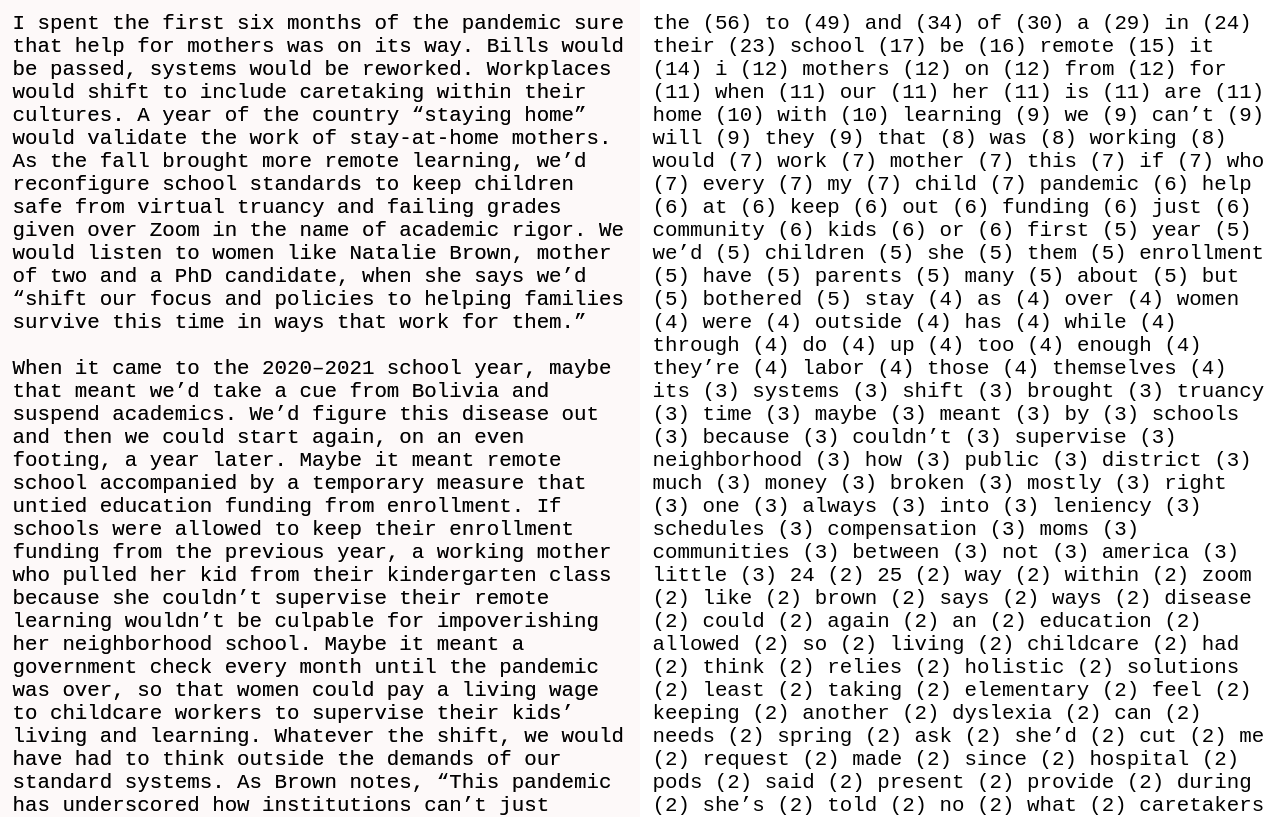
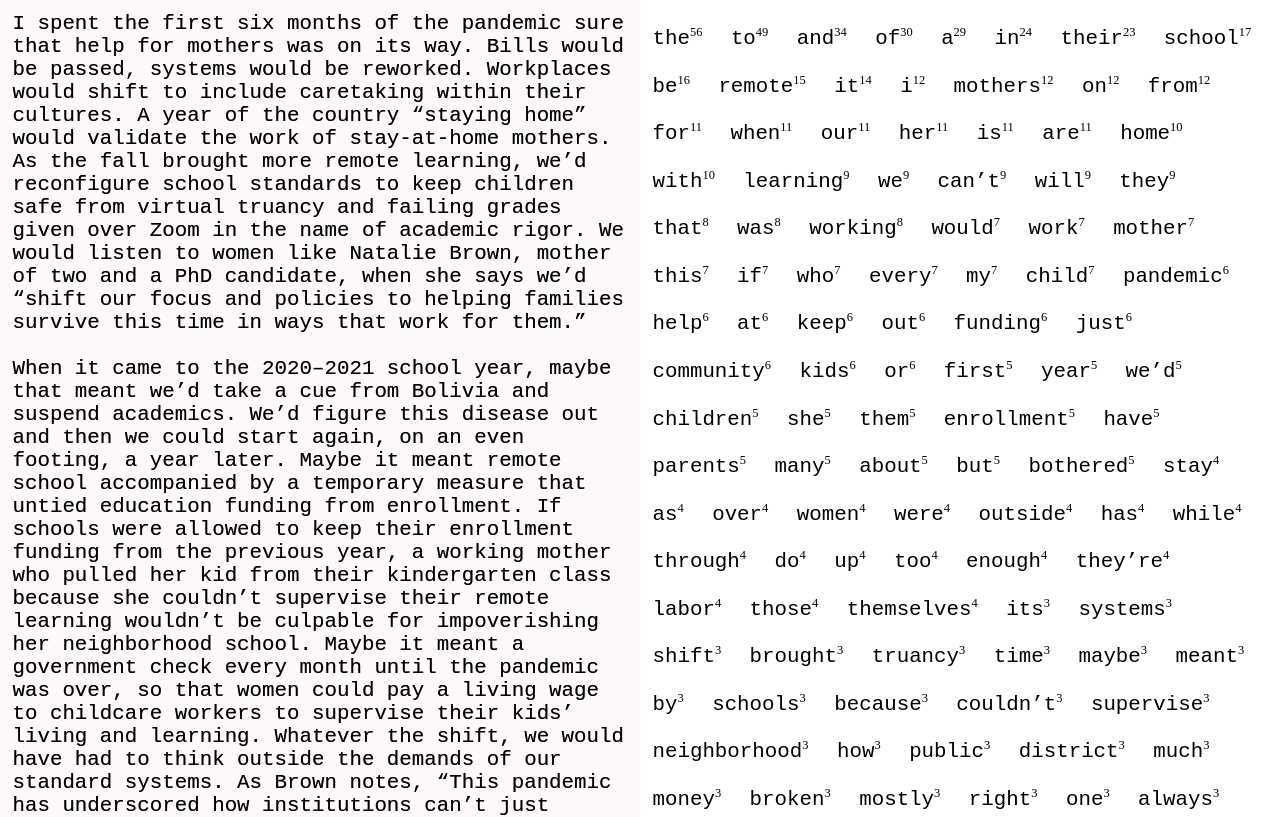
Before and after one commit to tartrsn/vocabulizer-frontend, a React (Create React App) app: page / in a window 1280 px wide. Shown: the top 817 px of the page. Built offline with nearby package versions, Linux system fonts and the light colour scheme.

Commit message:
Improve highlighter

```diff
--- a/src/components/App/App.tsx
+++ b/src/components/App/App.tsx
@@ -1,12 +1,14 @@
 import React, { useState, useMemo } from 'react'
+import { flatten, map, pipe, prop, sort, tap } from 'ramda'
 import faker from 'faker'
 import BEM from '../../utils/BEM'
 import TextArea from '../TextArea/TextArea'
-import { DictionaryItem, getDictionaryFromSrc, Range } from '../../utils/getDictionaryFromSrc'
+import { DictionaryItem, getDictionaryFromSrc } from '../../utils/getDictionaryFromSrc'
+import { mergeIntervals, Range } from '../../utils/inrervals'
+import { Dictionary } from '../Dictianary/Dictionary'
 import { Highlighter } from '../Highlighter/Highlighter'
 
 import './App.css'
-import { Dictionary } from '../Dictianary/Dictionary'
 
 const b = BEM('App')
 
@@ -39,7 +41,16 @@ const App: React.FunctionComponent<{}> = () => {
   const [src, setSrc] = useState<string>(sample)
   const dictionary = useMemo(() => getDictionaryFromSrc(src), [src])
   const [selectedWords, seSelectedWords] = useState<DictionaryItem[]>([])
-  const highlighters = useMemo<Range[]>(() => selectedWords[0]?.entriesInSrc ?? [], [selectedWords, dictionary, src])
+  const highlighters = useMemo<Range[]>(
+    () =>
+      pipe(
+        map<DictionaryItem, Range[]>(({ entriesInSrc }) => entriesInSrc),
+        flatten,
+        sort<Range>((a, b) => a.start - b.start),
+        mergeIntervals,
+      )(selectedWords),
+    [selectedWords, dictionary, src],
+  )
 
   return (
     <div className={b()}>
--- a/src/components/Dictianary/Dictionary.css
+++ b/src/components/Dictianary/Dictionary.css
@@ -1,3 +1,4 @@
 .Dictionary {
   padding: 1ch;
+  line-height: 2em;
 }
--- a/src/components/Dictianary/Dictionary.tsx
+++ b/src/components/Dictianary/Dictionary.tsx
@@ -16,18 +16,18 @@ type Props = {
 export const Dictionary: React.FunctionComponent<Props> = ({ dictionary, selectedWords, onSelectWords }) => (
   <div className={b()}>
     {dictionary.map((word) => (
-      <Word
-        selected={contains(word, selectedWords)}
-        key={word.dictionaryWord}
-        word={word}
-        onSelect={(word) => {
-          if (contains(word, selectedWords)) {
-            return onSelectWords?.(without([word], selectedWords))
-          } else {
-            return onSelectWords?.(append(word, selectedWords))
+      <>
+        <Word
+          selected={contains(word, selectedWords)}
+          key={word.dictionaryWord}
+          word={word}
+          onSelect={(word) =>
+            contains(word, selectedWords)
+              ? onSelectWords?.(without([word], selectedWords))
+              : onSelectWords?.(append(word, selectedWords))
           }
-        }}
-      />
+        />{' '}
+      </>
     ))}
   </div>
 )
--- a/src/components/Highlighter/Highlighter.tsx
+++ b/src/components/Highlighter/Highlighter.tsx
@@ -1,6 +1,6 @@
 import React, { useMemo } from 'react'
 import { append, flatten, isEmpty, last, map, reduce, slice } from 'ramda'
-import { Range } from '../../utils/getDictionaryFromSrc'
+import { Range } from '../../utils/inrervals'
 import './Highlighter.css'
 import BEM from '../../utils/BEM'
 
--- a/src/components/Word/Word.css
+++ b/src/components/Word/Word.css
@@ -1,6 +1,12 @@
 .Word {
   cursor: pointer;
+  margin-right: 1rem;
 }
 .Word--selected {
   background: hsla(51, 100%, 50%, 1);
 }
+
+.Word__count {
+  font-size: 0.6em;
+  font-family: 'PT Mono';
+}
--- a/src/components/Word/Word.tsx
+++ b/src/components/Word/Word.tsx
@@ -12,6 +12,6 @@ type Props = {
 
 export const Word: React.FunctionComponent<Props> = ({ word, selected, onSelect }) => (
   <span className={b({ selected })} onClick={() => onSelect?.(word)}>
-    {word.dictionaryWord} ({word.entriesInSrc.length}){' '}
+    {word.dictionaryWord}<sup className={b("count")}>{word.entriesInSrc.length}</sup>
   </span>
 )
--- a/src/utils/getDictionaryFromSrc.ts
+++ b/src/utils/getDictionaryFromSrc.ts
@@ -1,6 +1,6 @@
 import { append, flatten, groupBy, pipe, prop, reduce, sort, toLower, toPairs, unfold } from 'ramda'
+import { Range } from './inrervals'
 
-export type Range = { start: number; end: number }
 export type DictionaryItem = {
   dictionaryWord: string
   partOfSpeechTag: string
--- /dev/null
+++ b/src/utils/inrervals.ts
@@ -0,0 +1,28 @@
+import { concat, init, isEmpty, last, reduce } from 'ramda'
+
+export type Range = { start: number; end: number }
+
+export const mergeTwoIntervals = (A: Range, B: Range): Range[] => {
+  const AStart = A.start
+  const AEnd = A.end
+
+  const BStart = B.start
+  const BEnd = B.end
+
+  if (AEnd < BStart) return [A, B] // [--A--] ___ [--B--]
+  if (BEnd < AStart) return [B, A] // [--B--] ___ [--A--]
+
+  if (AStart <= BStart && AEnd >= BEnd) return [A] // [ A- [--B--] -A]
+  if (BStart <= AStart && BEnd >= AEnd) return [B] // [ B- [--A--] -B]
+
+  if (AStart <= BStart && AEnd <= BEnd) return [{ start: A.start, end: B.end }] // [A-- [B --A] --B]
+  if (BStart <= AStart && BEnd <= AEnd) return [{ start: B.start, end: A.end }] // [B-- [A --B] --A]
+
+  return [A, B]
+}
+
+export const mergeIntervals = reduce<Range, Range[]>(
+  (result, interval) =>
+    isEmpty(result) ? [interval] : concat(init(result), mergeTwoIntervals(last(result) as Range, interval)),
+  [],
+)
```
